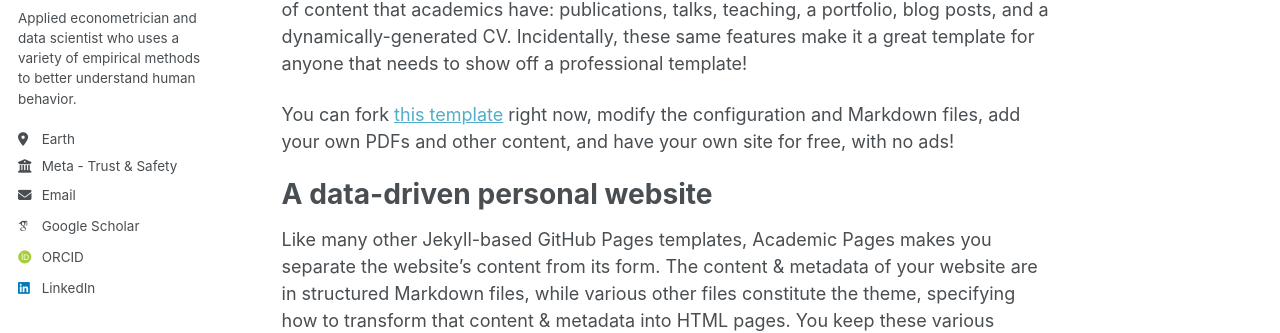
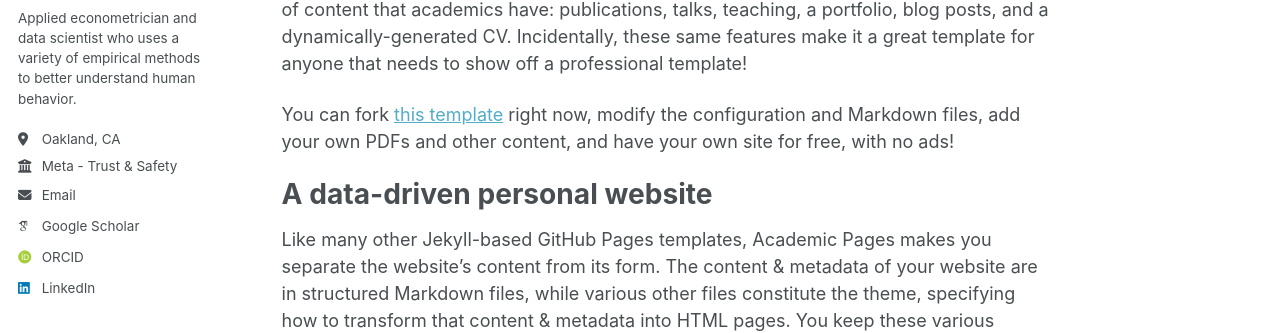
Before and after one commit to yanivstop/yanivstop.github.io, a Jekyll site: the page built from _pages/about.md, in a window 1280 px wide. Shown: the part 310-643 px from the top of the page. Built offline with Jekyll 4.4.1, drawn with Linux system fonts in a browser that asks for light colours; some web fonts are replaced; a script bundle is joined from its source files by our own code; library files that are not in the unit come from our copies.

Commit message:
Update location from 'Earth' to 'Oakland, CA'

```diff
--- a/_config.yml
+++ b/_config.yml
@@ -27,7 +27,7 @@ author:
   name             : "Yaniv Stopnitzky, PhD"
   pronouns         : # example: "she/her"
   bio              : "Applied econometrician and data scientist who uses a variety of empirical methods to better understand human behavior. "
-  location         : "Earth"
+  location         : "Oakland, CA"
   employer         : "Meta - Trust & Safety"
   uri              : # URL
   email            : "yaniv.stopnitzky@gmail.com"
```
